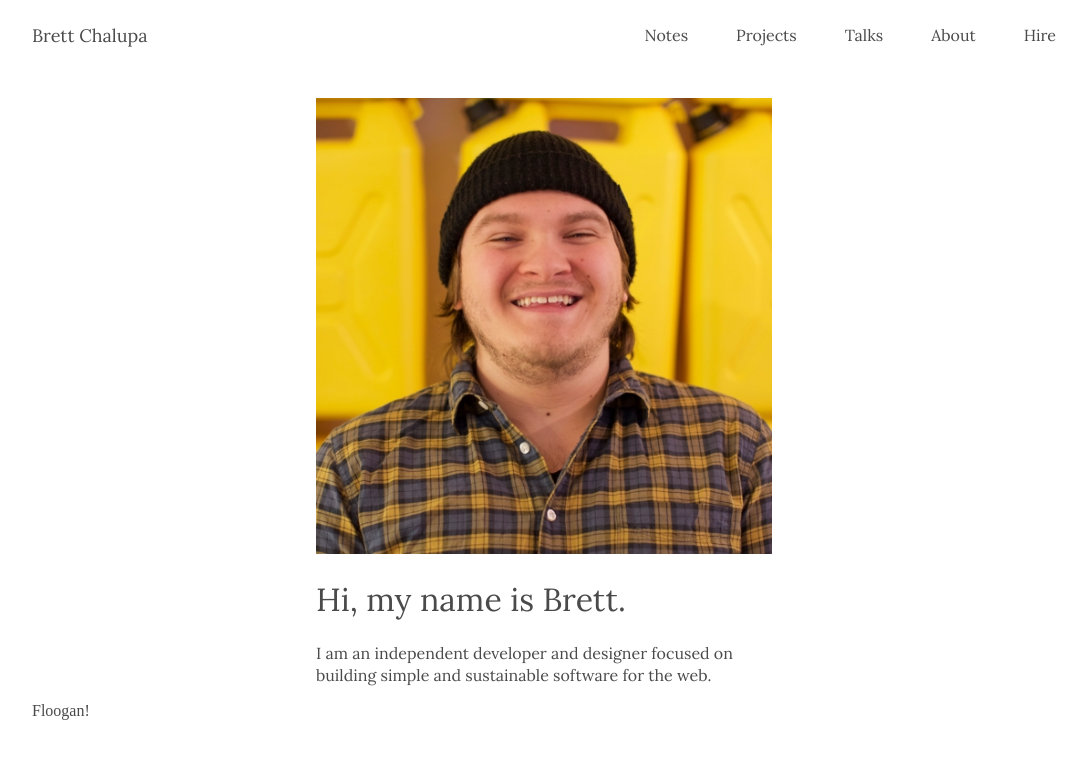
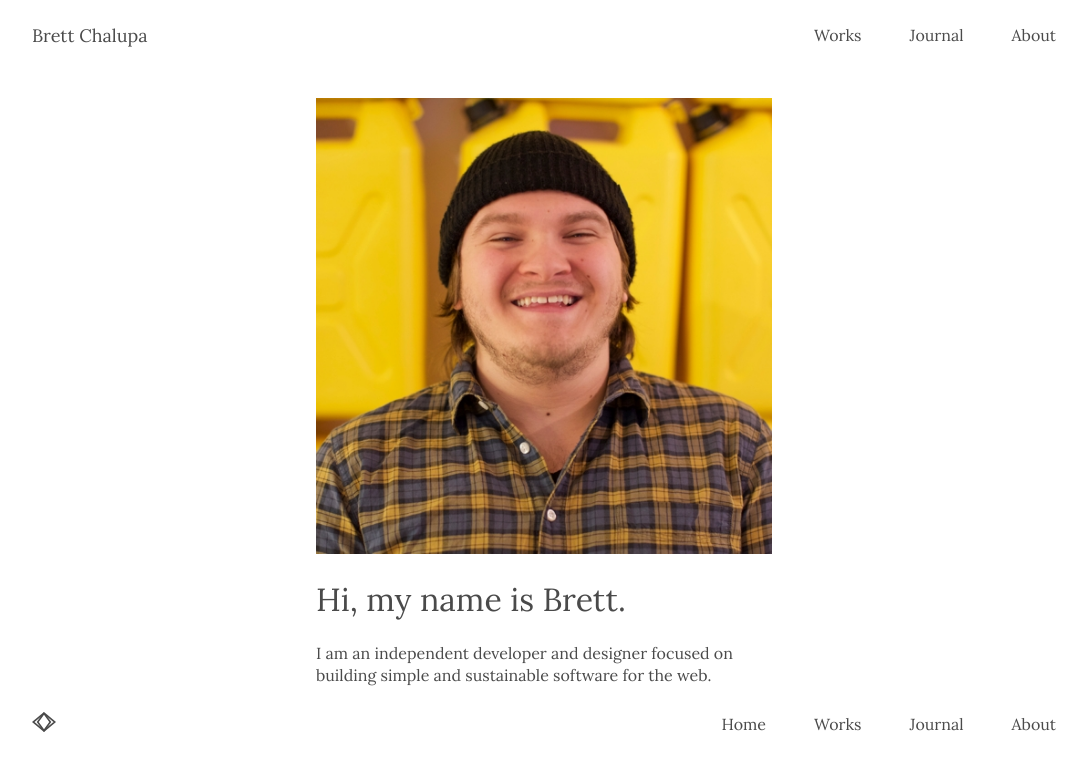
Before and after one commit to brettchalupa/brettchalupa.github.io, a Jekyll site: the page built from index.html, in a window 1280 px wide. Shown: the top 771 px of the page, without its empty margins (96-1183 px from the left). Built offline with Jekyll 4.4.1, drawn with Linux system fonts in a browser that asks for light colours; a script that is not in the unit is left out.

Commit message:
Add content to & style footer
This makes it so that there is content in the footer and styles it
accordingly.

```diff
--- /dev/null
+++ b/_includes/emblem.html
@@ -0,0 +1 @@
+<img src='/img/emblem.svg' class='emblem'>
--- a/_includes/footer.html
+++ b/_includes/footer.html
@@ -1,3 +1,11 @@
 <footer>
-  Floogan!
+  <div class='colophon'>
+    {% include emblem.html %}
+  </div>
+
+  <ul class="nav">
+    <li class="nav-item"><a href="/">Home</a></li>
+
+    {% include nav-list-items.html %}
+  </ul>
 </footer>
--- a/_includes/header.html
+++ b/_includes/header.html
@@ -2,10 +2,6 @@
   <h1 class="title"><a href="/">{{ site.name }}</a></h1>
 
   <ul class="nav">
-    <li class="nav-item"><a href="/notes/">Notes</a></li>
-    <li class="nav-item"><a href="/projects/">Projects</a></li>
-    <li class="nav-item"><a href="/talks/">Talks</a></li>
-    <li class="nav-item"><a href="/about/">About</a></li>
-    <li class="nav-item"><a href="/hire/">Hire</a></li>
+    {% include nav-list-items.html %}
   </ul>
 </header>
--- /dev/null
+++ b/_includes/nav-list-items.html
@@ -0,0 +1,3 @@
+<li class="nav-item"><a href="/works/">Works</a></li>
+<li class="nav-item"><a href="/journal/">Journal</a></li>
+<li class="nav-item"><a href="/about/">About</a></li>
--- a/_sass/layout.scss
+++ b/_sass/layout.scss
@@ -91,9 +91,14 @@ img {
   margin: 0 auto;
 }
 
-// Header
+.emblem {
+  max-width: 200px;
+}
 
-header {
+// Header & Footer
+
+header,
+footer {
   align-items: center;
   display: flex;
   flex-direction: row;
@@ -106,7 +111,7 @@ header {
   text-decoration: none;
 }
 
-.title {
+.title, .colophon {
   align-self: flex-start;
   font-size: 18px;
   margin: 0;
@@ -143,6 +148,12 @@ header {
   }
 }
 
+.colophon {
+  .emblem {
+    max-width: 24px;
+  }
+}
+
 // Content
 
 .content {
```
Also changed, not shown: img/emblem.svg (added).
